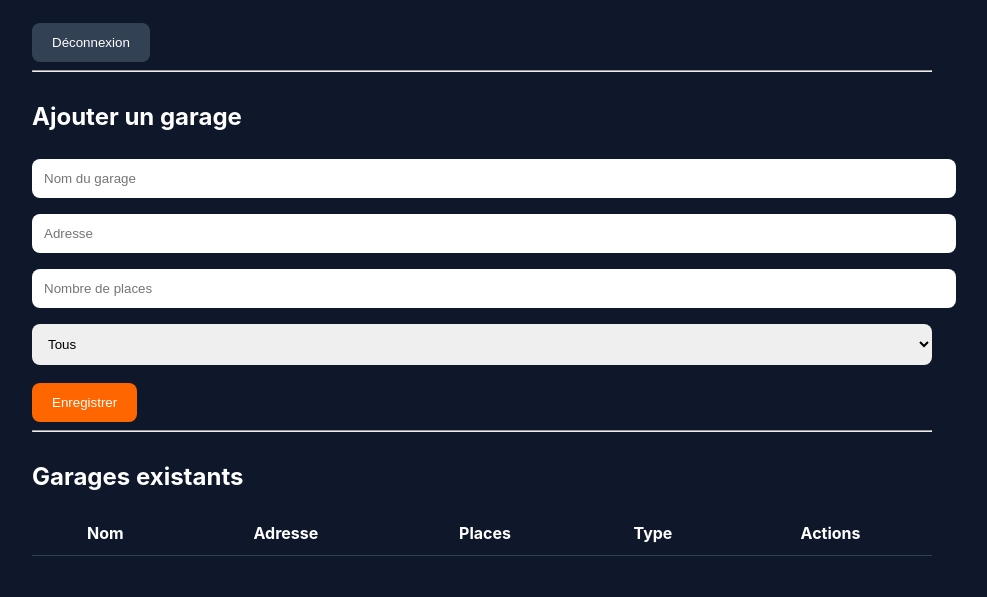
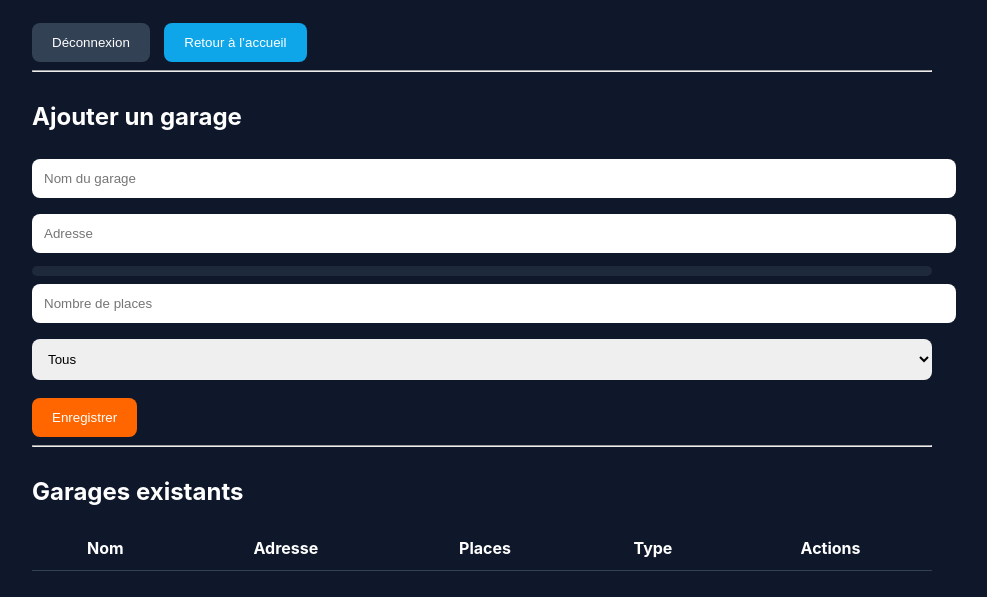
Before and after one commit to hs-web-dev/Boxeo, a plain HTML site: page frontend/staff.html in a window 1280 px wide. Shown: the part 111-708 px from the top of the page, without its empty margins (158-1145 px from the left). Drawn offline with Linux system fonts and the light colour scheme; no server answers; sample sign-in values are in the browser's storage.

Commit message:
Mise à jour du frontend

```diff
--- a/frontend/staff.css
+++ b/frontend/staff.css
@@ -45,6 +45,11 @@ button:hover {
     background: #334155;
 }
 
+.home-btn {
+    background: #0ea5e9;
+    margin-left: 10px;
+}
+
 table {
     width: 100%;
     margin-top: 20px;
@@ -69,3 +74,23 @@ th, td {
 .delete-btn {
     background: #dc2626;
 }
+
+/* Suggestions adresse */
+.suggestions {
+    background: #1e293b;
+    border-radius: 8px;
+    margin-top: 5px;
+    padding: 5px;
+    max-height: 200px;
+    overflow-y: auto;
+}
+
+.suggestions div {
+    padding: 10px;
+    cursor: pointer;
+    border-bottom: 1px solid #334155;
+}
+
+.suggestions div:hover {
+    background: #334155;
+}
--- a/frontend/staff.html
+++ b/frontend/staff.html
@@ -14,6 +14,7 @@
     <p id="staffEmail"></p>
 
     <button class="logout-btn" onclick="logout()">Déconnexion</button>
+    <button class="home-btn" onclick="goHome()">Retour à l’accueil</button>
 
     <hr>
 
--- a/frontend/staff.js
+++ b/frontend/staff.js
@@ -156,6 +156,13 @@ async function deleteGarage(id) {
 }
 
 // =========================
+//  RETOUR ACCUEIL
+// =========================
+function goHome() {
+    window.location.href = "index.html";
+}
+
+// =========================
 //  LOGOUT
 // =========================
 function logout() {
```
